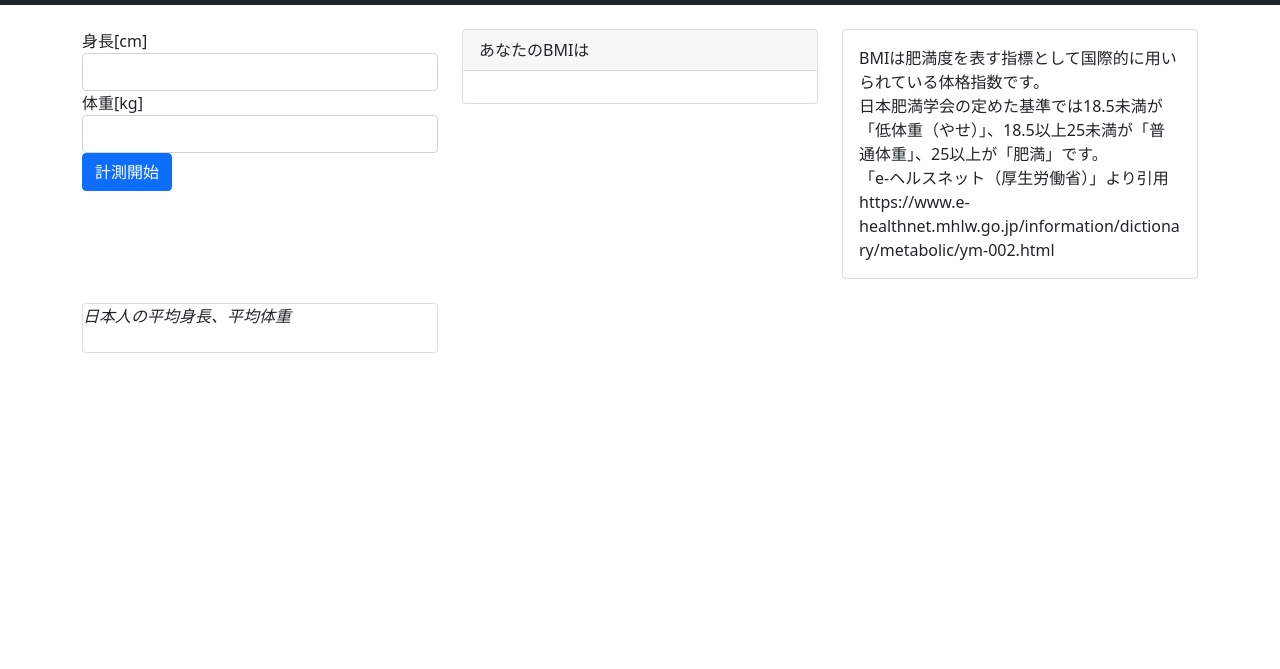
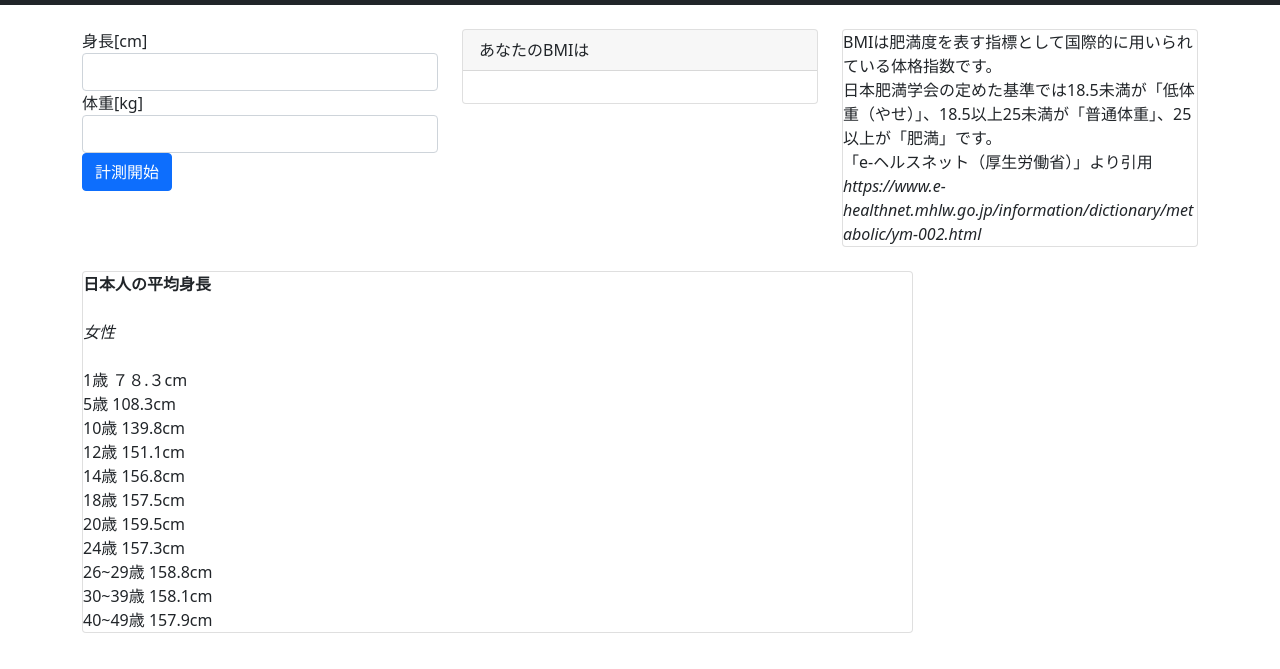
Before and after one commit to Haina71/jig_problem, a plain HTML site: page index.html in a window 1280 px wide. Shown: the part 51-720 px from the top of the page. Drawn offline with nearby package versions, Linux system fonts and the light colour scheme.

Commit message:
Update index.html

```diff
--- a/index.html
+++ b/index.html
@@ -41,12 +41,10 @@
           </section>
           <section class="col-sm-6 col-md-4 pt-4">
             <div class="card">
-              <div class="card-body">
                 BMIは肥満度を表す指標として国際的に用いられている体格指数です。<br>
                 日本肥満学会の定めた基準では18.5未満が「低体重（やせ）」、18.5以上25未満が「普通体重」、25以上が「肥満」です。<br>
                 「e-ヘルスネット（厚生労働省）」より引用<br>
-                https://www.e-healthnet.mhlw.go.jp/information/dictionary/metabolic/ym-002.html
-              </div>
+                <cite>https://www.e-healthnet.mhlw.go.jp/information/dictionary/metabolic/ym-002.html</cite>
             </div>
           </section>
         </div>
@@ -54,9 +52,21 @@
       <!-- 段区切り -->
       <div class="container">
         <div class="row">
-          <section class="col-sm-18 col-md-4 pt-4">
+          <section class="col-sm-6 col-md-9 pt-4">
             <div class="card">
-              <em>日本人の平均身長、平均体重</em><br>
+              <strong>日本人の平均身長</strong><br>
+              <em>女性</em><br>
+              1歳       ７８.３cm<br>
+              5歳       108.3cm<br>
+              10歳      139.8cm<br>
+              12歳      151.1cm<br>
+              14歳      156.8cm<br>
+              18歳      157.5cm<br>
+              20歳      159.5cm<br>
+              24歳      157.3cm<br>
+              26~29歳   158.8cm<br>
+              30~39歳   158.1cm<br>
+              40~49歳   157.9cm<br>
 
             </div>
           </section>
```
